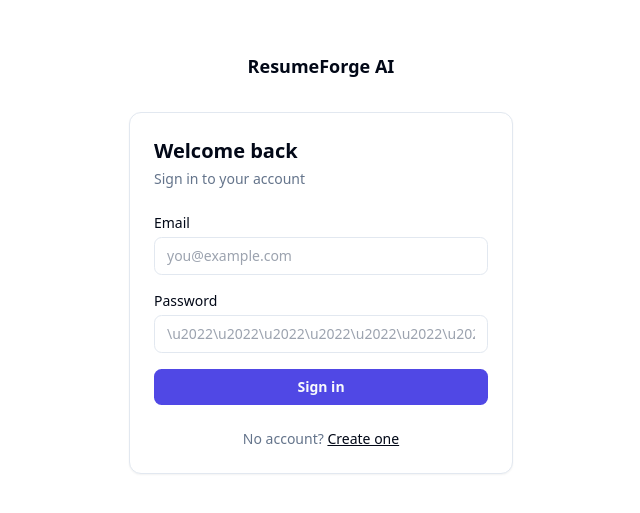
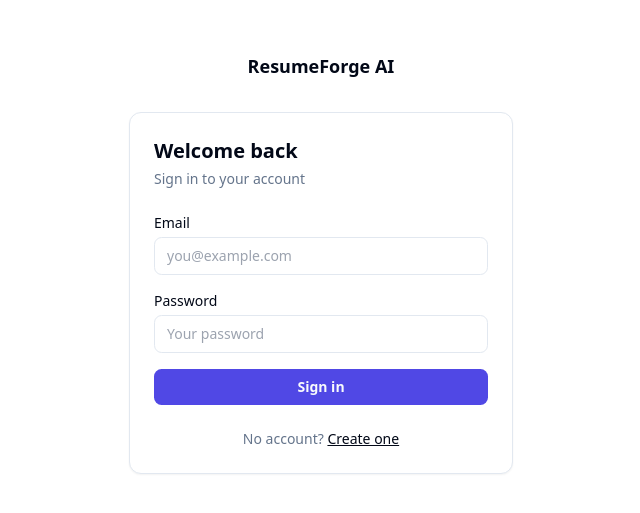
Before and after one commit to TigReh10/rfnotion, a Next.js app: page /login in a window 1280 px wide. Shown: the part 137-650 px from the top of the page, without its empty margins (319-959 px from the left). Built offline with nearby package versions, Linux system fonts and the light colour scheme; no server answers.

Commit message:
fix(ui): replace literal escape in password placeholder

```diff
--- a/src/app/login/page.tsx
+++ b/src/app/login/page.tsx
@@ -80,7 +80,7 @@ export default function LoginPage() {
                 value={password}
                 onChange={(e) => setPassword(e.target.value)}
                 className="w-full rounded-md border bg-background px-3 py-2 text-sm outline-none focus:ring-2 focus:ring-ring"
-                placeholder="\u2022\u2022\u2022\u2022\u2022\u2022\u2022\u2022"
+                placeholder="Your password"
               />
             </div>
             {requires2fa && (
@@ -100,7 +100,7 @@ export default function LoginPage() {
               disabled={loading}
               className="w-full rounded-md bg-primary px-4 py-2 text-sm font-semibold text-primary-foreground disabled:opacity-60"
             >
-              {loading ? "Signing in\u2026" : "Sign in"}
+              {loading ? "Signing in..." : "Sign in"}
             </button>
           </form>
 
```
